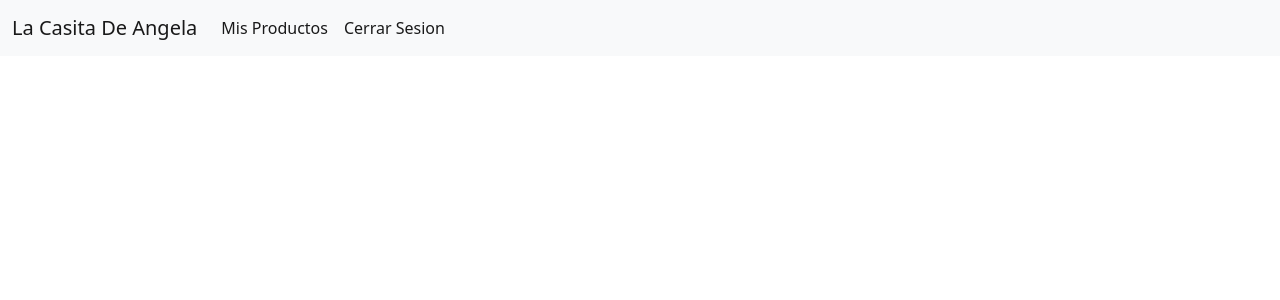
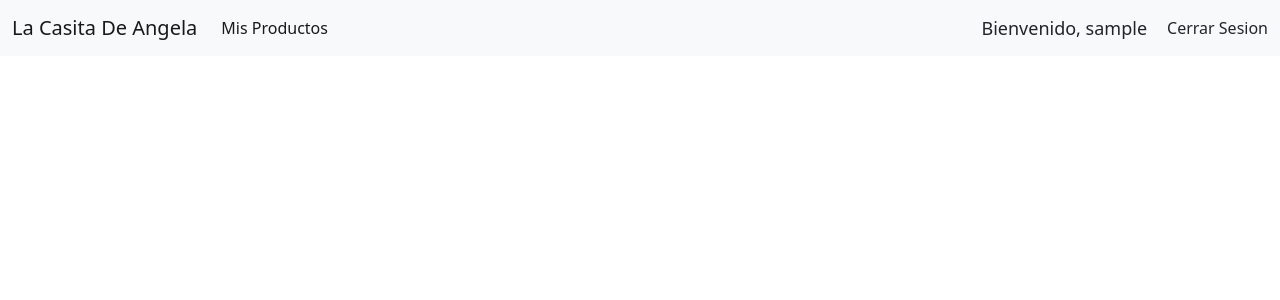
Before and after one commit to FoxtrotCN/La-Casita-De-Angela, a Django app: page /shop/ in a window 1280 px wide. Shown: the top 300 px of the page. Run offline with Django 4.2, Linux system fonts and the light colour scheme; the visitor is signed in with stand-in values (Sample User, id 1).

Commit message:
We've created the link to the register form if the user does not have an account yet. As well We add a hello message to the current user.

```diff
--- a/Shop/templates/authentication/login.html
+++ b/Shop/templates/authentication/login.html
@@ -24,7 +24,7 @@
                             {% endfor %}
                         {% endif %}
 
-                        <h3 class="mb-5">Sign in</h3>
+                        <h3 class="mb-5">Inicia Sesion</h3>
 
                         <form action="" method=POST>
                             {% csrf_token %}
@@ -41,7 +41,8 @@
                                        placeholder="****"/>
                             </div>
 
-                            <input type="submit" value="Login" class="btn btn-primary">
+                            <input type="submit" value="Entrar" class="btn btn-primary">
+                            <p>No tienes una cuenta?</p><a href="{% url 'register' %}">Crea una ahora!</a>
                             <hr class="my-4">
 
                         </form>
--- a/Shop/templates/base.html
+++ b/Shop/templates/base.html
@@ -7,10 +7,19 @@
     <title>La Casita De Angela</title>
     <link href="https://cdn.jsdelivr.net/npm/bootstrap@5.2.0-beta1/dist/css/bootstrap.min.css" rel="stylesheet"
           integrity="sha384-0evHe/X+R7YkIZDRvuzKMRqM+OrBnVFBL6DOitfPri4tjfHxaWutUpFmBp4vmVor" crossorigin="anonymous">
+
+    <style>
+        #hello-msg {
+            font-size: 18px;
+            color: #11111;
+            margin-right: 20px;
+
+        }
+    </style>
 </head>
 <body>
 
-<nav class="navbar navbar-expand-lg bg-light" style="margin-bottom: 25px;">
+<nav class="navbar navbar-expand-lg bg-light" style="margin-bottom: 150px;">
     <div class="container-fluid">
         <a class="navbar-brand" href="{% url 'main' %}">La Casita De Angela</a>
         <button class="navbar-toggler" type="button" data-bs-toggle="collapse" data-bs-target="#navbarSupportedContent"
@@ -22,20 +31,14 @@
                 <li class="nav-item">
                     <a class="nav-link active" aria-current="page" href="{% url 'products' %}">Mis Productos</a>
                 </li>
-
-                <div class="collapse navbar-collapse" id="navbarSupportedContent">
-                    <ul class="navbar-nav me-auto mb-2 mb-lg-0">
-                        <li class="nav-item">
-                            <a class="nav-link active" aria-current="page"
-                               href="{% url 'log_out' %}">Cerrar Sesion</a>
-                        </li>
-            </ul>
         </div>
-    </div>
+        <span id="hello-msg">Bienvenido, {{ request.user }}</span>
+        <span><a class="nav-link active" aria-current="page"
+                 href="{% url 'log_out' %}">Cerrar Sesion</a></span>
 </nav>
 
 <div class="container">
-  {% block content %}  {% endblock %}
+    {% block content %}  {% endblock %}
 </div>
 <script src="https://cdn.jsdelivr.net/npm/bootstrap@5.2.0-beta1/dist/js/bootstrap.bundle.min.js"
         integrity="sha384-pprn3073KE6tl6bjs2QrFaJGz5/SUsLqktiwsUTF55Jfv3qYSDhgCecCxMW52nD2"
```
